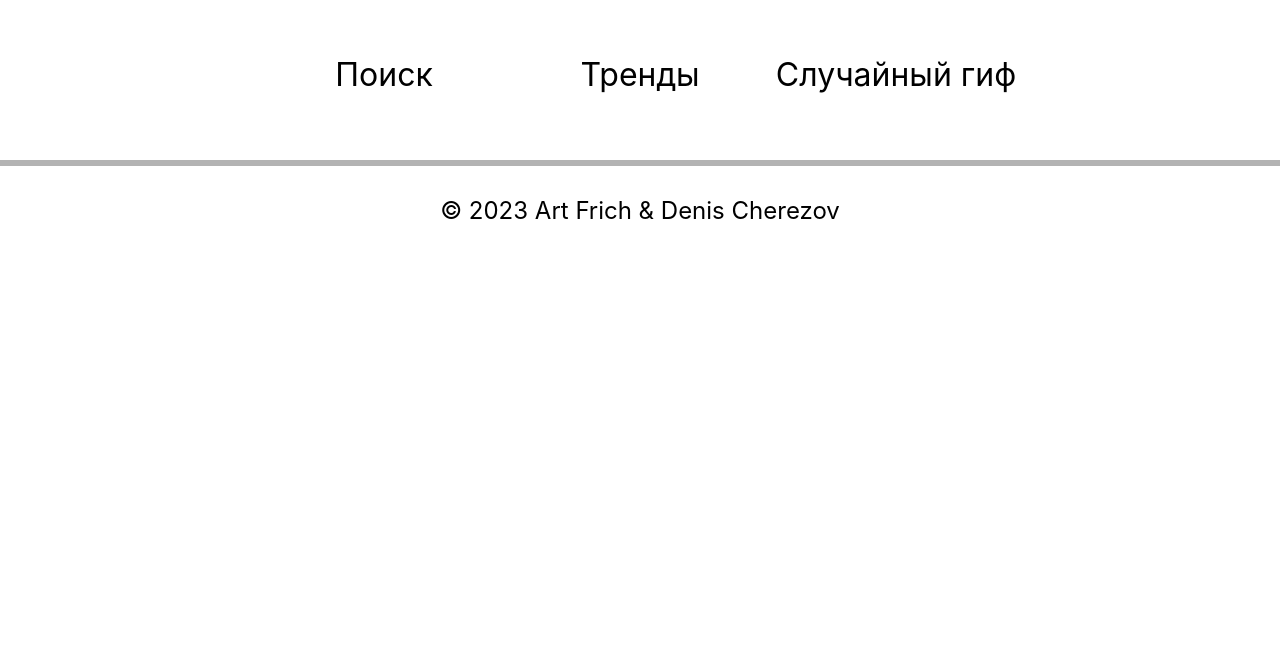
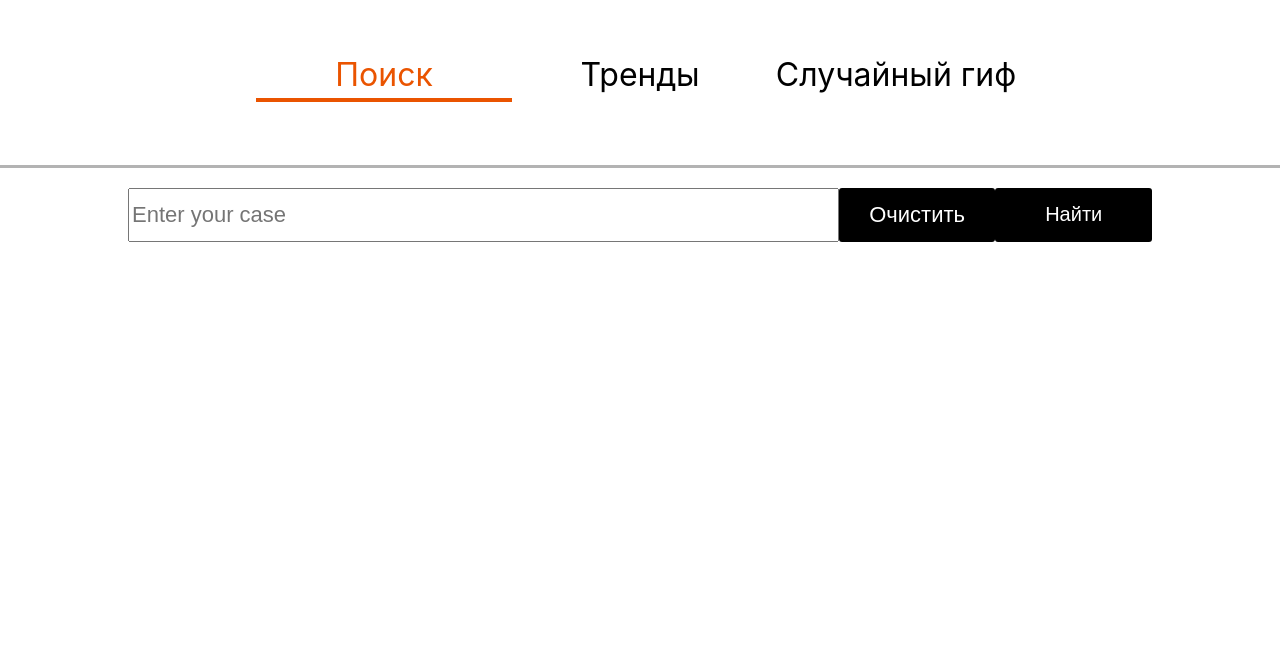
Before and after one commit to Art-Frich/Gifs-from-Giphy, a React app: page /search in a window 1280 px wide. Shown: the part 109-780 px from the top of the page. Built offline with nearby package versions, Linux system fonts and the light colour scheme.

Commit message:
feat: add search section style

```diff
--- a/src/components/App.js
+++ b/src/components/App.js
@@ -11,9 +11,9 @@ function App() {
   return <>
     <Header />
     <Routes>
-      <Route path='/search' element={ MainSearch } />
-      <Route path='/trends' element={ MainTrends } />
-      <Route path='/random-gif' element={ MainRandomGif } />
+      <Route path='/search' element={ <MainSearch /> } />
+      <Route path='/trends' element={< MainTrends /> } />
+      <Route path='/random-gif' element={ <MainRandomGif /> } />
       <Route path='*' element={ <Navigate to='/search' />} />
     </Routes>
     <Footer />
--- a/src/components/ClearBtn.css
+++ b/src/components/ClearBtn.css
@@ -0,0 +1,17 @@
+.clear-btn {
+  text-align: center;
+  color: #fff;
+  width: 170px;
+  height: 54px;
+  font-size: 22px;
+
+  border: 0;
+  border-radius: 3px;
+
+  background-color: #000;
+  transition: opacity .1s linear;
+}
+
+.clear-btn:hover {
+  opacity: 0.7;
+}
--- a/src/components/ClearBtn.js
+++ b/src/components/ClearBtn.js
@@ -1,6 +1,9 @@
+import './ClearBtn.css';
+
 export default function ClearBtn({title}){
+
   return(
-    <button type="button">
+    <button className='clear-btn' type="button">
       {title}
     </button>
   )
--- a/src/components/Grid.js
+++ b/src/components/Grid.js
@@ -6,7 +6,5 @@ export default function Grid(){
     gridElements.push( <GridItem key={ i } />);
   }
 
-  return(
-    { gridElements }
-  )
+  return gridElements;
  }
--- a/src/components/Header.css
+++ b/src/components/Header.css
@@ -20,7 +20,7 @@
   margin: 0;
   padding: 0;
 
-  min-height: 3em;
+  min-height: 3.3em;
 
   display: flex;
   flex-direction: row;
--- a/src/components/Header.js
+++ b/src/components/Header.js
@@ -11,8 +11,9 @@ export default function Header(){
         <li>
             <NavLink
               to="/search"
-              className="header__link"
-              activeClassName="header__link_active"
+              className={({ isActive }) =>
+                isActive ? "header__link header__link_active" : "header__link"
+              }
               // onClick={() => handleLinkClick('Поиск')}
             >
               Поиск
@@ -21,8 +22,9 @@ export default function Header(){
           <li>
             <NavLink
               to="/trends"
-              className="header__link"
-              activeClassName="header__link_active"
+              className={({ isActive }) =>
+                isActive ? "header__link header__link_active" : "header__link"
+              }
               // onClick={() => handleLinkClick('Тренды')}
             >
               Тренды
@@ -30,9 +32,10 @@ export default function Header(){
           </li>
           <li>
             <NavLink
-              to="/random"
-              className="header__link"
-              activeClassName="header__link_active"
+              to="/random-gif"
+              className={({ isActive }) =>
+                isActive ? "header__link header__link_active" : "header__link"
+              }
               // onClick={() => handleLinkClick('Случайный гиф')}
             >
               Случайный гиф
--- a/src/components/InputSearch.css
+++ b/src/components/InputSearch.css
@@ -0,0 +1,6 @@
+.search-input{
+  min-height: 40px;
+  width: 60vw;
+
+  font-size: 22px;
+}
--- a/src/components/InputSearch.js
+++ b/src/components/InputSearch.js
@@ -1,7 +1,10 @@
+import './InputSearch.css';
+
 export default function InputSearch({ placeholder }){
   return(
     <input
       type="text"
+      className='search-input'
       placeholder={placeholder}
     />
   )
--- a/src/components/MainSearch.css
+++ b/src/components/MainSearch.css
@@ -0,0 +1,10 @@
+.main-search{
+  margin: 20px auto;
+  max-width: 80vw;
+}
+
+.main-search__search-form{
+  display: flex;
+  flex-direction: row;
+  justify-content: space-between;
+}
--- a/src/components/MainSearch.js
+++ b/src/components/MainSearch.js
@@ -4,17 +4,19 @@ import ClearBtn from "./ClearBtn";
 import Grid from "./Grid";
 import PaginationPanel from "./PaginationPanel";
 
+import './MainSearch.css';
+
 export default function MainSearch(){
  return(
- <main>
-  <section>
-    <form>
-      <InputSearch />
-      <SearchBtn />
-      <ClearBtn />
+ <main className="main-search">
+  <section className="main-search__search-section">
+    <form className="main-search__search-form">
+      <InputSearch placeholder={ 'Enter your case' }/>
+      <ClearBtn title={ 'Очистить' }/>
+      <SearchBtn title={ 'Найти' }/>
     </form>
   </section>
-  <section>
+  <section className="main-search__grid-section">
     <Grid />
     <PaginationPanel />
   </section>
--- a/src/components/SearchBtn.css
+++ b/src/components/SearchBtn.css
@@ -0,0 +1,17 @@
+.search-btn {
+  text-align: center;
+  color: #fff;
+  width: 170px;
+  height: 54px;
+  font-size: 20px;
+
+  border: 0;
+  border-radius: 3px;
+
+  background-color: #000;
+  transition: opacity .1s linear;
+}
+
+.search-btn:hover {
+  opacity: 0.7;
+}
--- a/src/components/SearchBtn.js
+++ b/src/components/SearchBtn.js
@@ -1,6 +1,8 @@
+import './SearchBtn.css'
+
 export default function SearchBtn({ title }){
   return(
-    <button type="submit">
+    <button className='search-btn' type="submit">
       {title}
     </button>
   )
```
